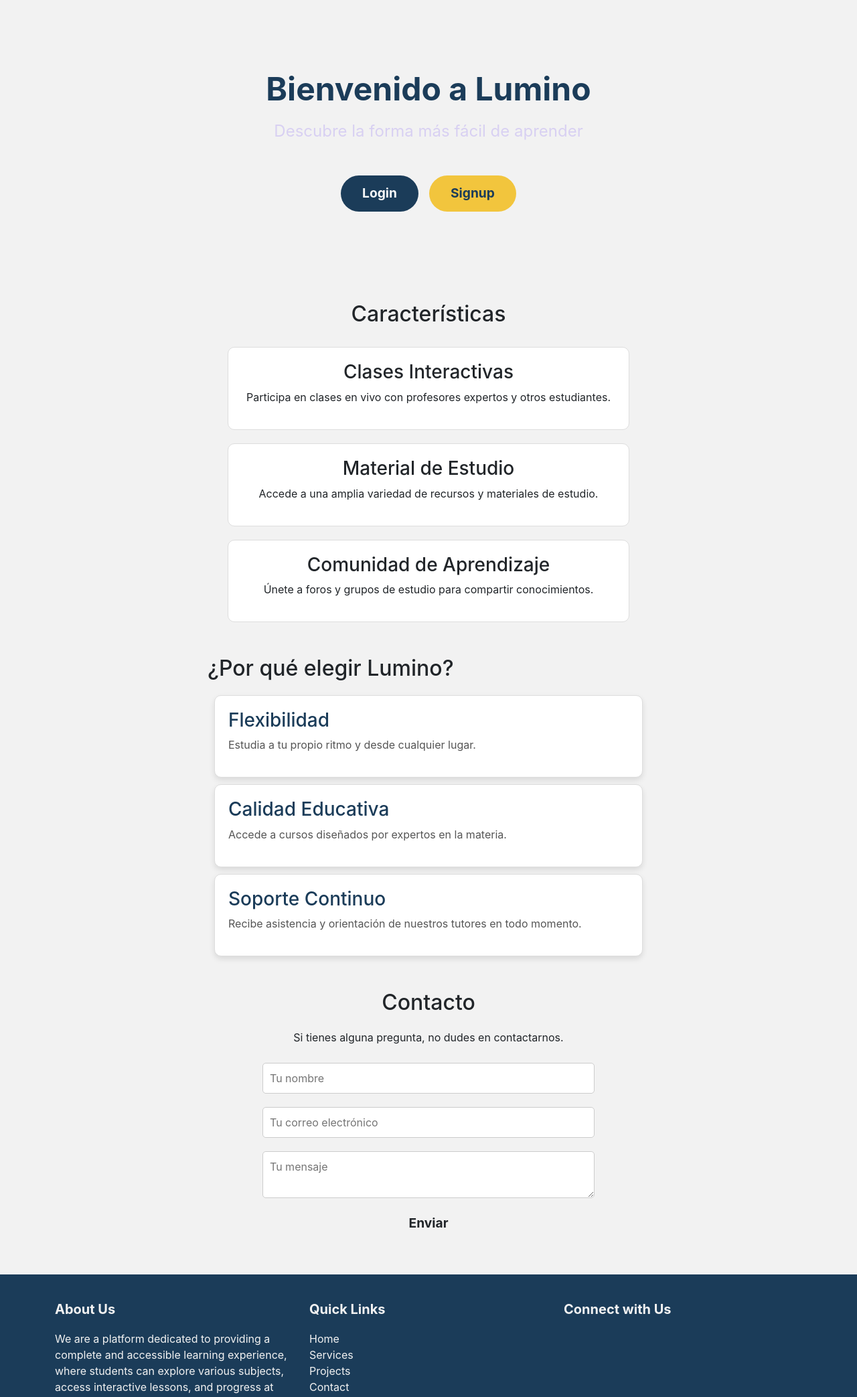
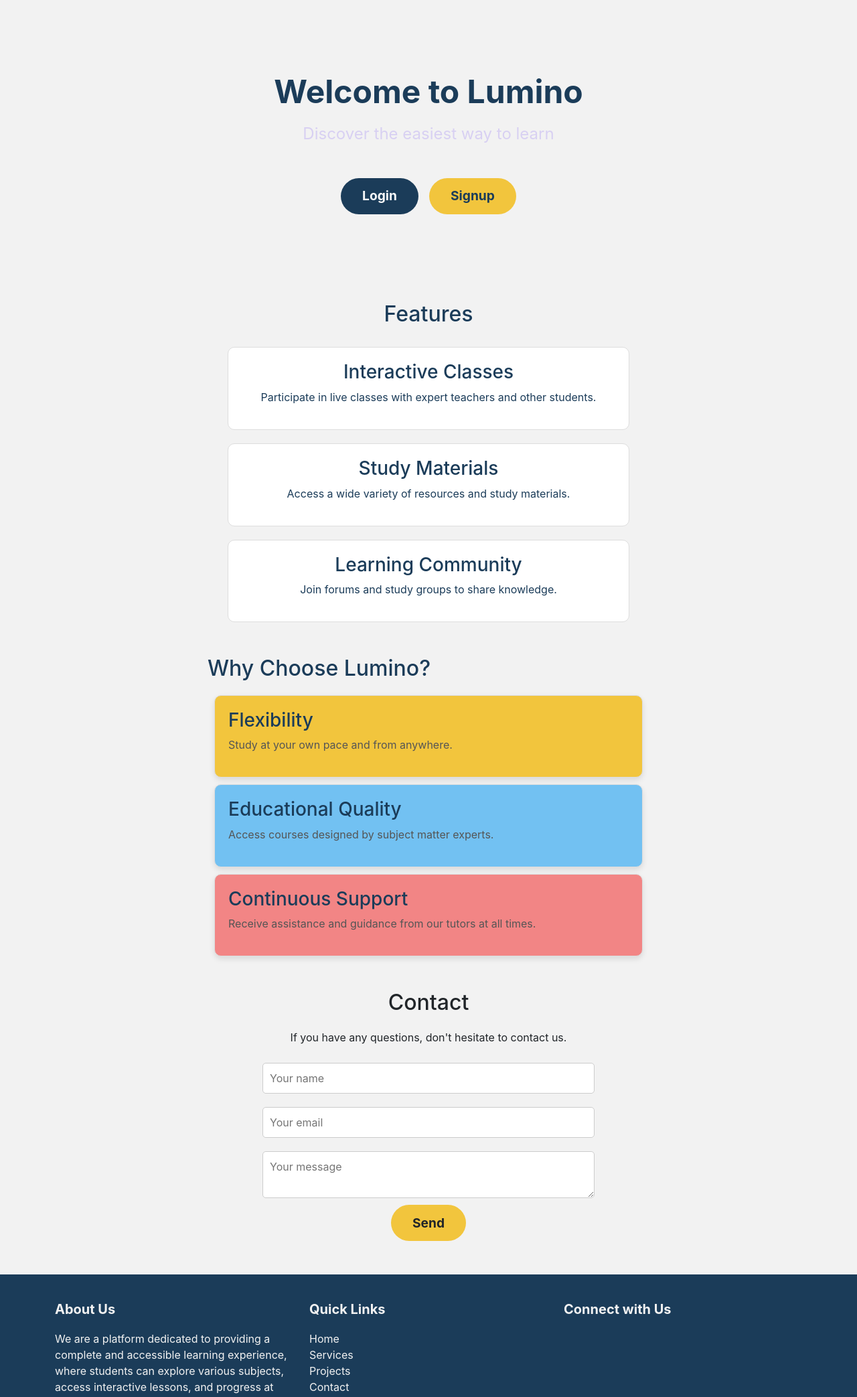
Before and after one commit to jdrguez/lumino, a Django app: page / in a window 1280 px wide. Shown: the part 62-2148 px from the top of the page at 67% size. Run offline with Django 5.2, Linux system fonts and the light colour scheme; some libraries are stand-ins or nearby versions.

Commit message:
finished

```diff
--- a/lumino/shared/templates/landing.html
+++ b/lumino/shared/templates/landing.html
@@ -13,14 +13,12 @@
     {% endfor %}
 </div>
 
-
 {% endif %}
 
-
-
 <div class="hero-section">
-  <h1 class="hero-title">Bienvenido a Lumino</h1>
-  <p class="hero-subtitle">Descubre la forma más fácil de aprender</p>
+    <h1 style="font-size: 2.5rem; color: #F2C53D;"><i class="bi bi-lightbulb-fill"></i></h1>
+  <h1 class="hero-title">Welcome to Lumino</h1>
+  <p class="hero-subtitle">Discover the easiest way to learn</p>
   <div class="btn-container">
     <button class="btn btn-custom btn-login "> <a href={% url "login" %}
         class='text-decoration-none text-light'>Login</a></button>
@@ -29,51 +27,51 @@
 </div>
 
 <section class="features-section">
-  <h2 class="section-title">Características</h2>
+    <h2 class="section-title" style="color: #1b3c59;">Features</h2>
     <div class="features-container">
-      <div class="feature">
-          <h3>Clases Interactivas</h3>
-          <p>Participa en clases en vivo con profesores expertos y otros estudiantes.</p>
+        <div class="feature" style="color: #1b3c59;">
+            <h3>Interactive Classes</h3>
+            <p>Participate in live classes with expert teachers and other students.</p>
         </div>
-      <div class="feature">
-          <h3>Material de Estudio</h3>
-          <p>Accede a una amplia variedad de recursos y materiales de estudio.</p>
+        <div class="feature" style="color: #1b3c59;">
+            <h3>Study Materials</h3>
+            <p>Access a wide variety of resources and study materials.</p>
         </div>
-      <div class="feature">
-          <h3>Comunidad de Aprendizaje</h3>
-          <p>Únete a foros y grupos de estudio para compartir conocimientos.</p>
+        <div class="feature" style="color: #1b3c59;">
+            <h3>Learning Community</h3>
+            <p>Join forums and study groups to share knowledge.</p>
         </div>
     </div>
 </section>
 
 <section id="why-choose" class="why-choose-section">
-                <h2 class="section-title">¿Por qué elegir Lumino?</h2>
+    <h2 class="section-title" style="color: #1b3c59;">Why Choose Lumino?</h2>
     <div class="why-choose-container">
-                    <div class="reason">
-                        <h3>Flexibilidad</h3>
-                        <p>Estudia a tu propio ritmo y desde cualquier lugar.</p>
+        <div class="reason" style="background-color: #F2C53D; color: #1b3c59;">
+            <h3>Flexibility</h3>
+            <p>Study at your own pace and from anywhere.</p>
         </div>
-                    <div class="reason">
-                        <h3>Calidad Educativa</h3>
-                        <p>Accede a cursos diseñados por expertos en la materia.</p>
+        <div class="reason" style="background-color: #72C1F2; color: #1b3c59;">
+            <h3>Educational Quality</h3>
+            <p>Access courses designed by subject matter experts.</p>
         </div>
-                    <div class="reason">
-                        <h3>Soporte Continuo</h3>
-                        <p>Recibe asistencia y orientación de nuestros tutores en todo momento.</p>
+        <div class="reason" style="background-color: #F28585; color: #1b3c59;">
+            <h3>Continuous Support</h3>
+            <p>Receive assistance and guidance from our tutors at all times.</p>
         </div>
     </div>
 </section>
 
 <section class="contact-section">
-  <h2 class="section-title">Contacto</h2>
-  <p>Si tienes alguna pregunta, no dudes en contactarnos.</p>
+    <h2 class="section-title">Contact</h2>
+    <p>If you have any questions, don't hesitate to contact us.</p>
     <form class="contact-form">
-      <input type="text" placeholder="Tu nombre" required>
-      <input type="email" placeholder="Tu correo electrónico" required>
-      <textarea placeholder="Tu mensaje" required></textarea>
-      <button type="submit" class="btn btn-custom">Enviar</button>
+        <input type="text" placeholder="Your name" required>
+        <input type="email" placeholder="Your email" required>
+        <textarea placeholder="Your message" required></textarea>
+        <button type="submit" class="btn btn-custom w-auto" style="background-color: #F2C53D;">Send</button>
+
     </form>
 </section>
 
-
 {% endblock content %}
--- a/lumino/subjects/templates/subjects/subject_list.html
+++ b/lumino/subjects/templates/subjects/subject_list.html
@@ -52,17 +52,19 @@
     </div>
     {% endif %}
     {% if user_enrollments %}
+    <div class="row justify-content-center mt-4" id="mark-display">
         {% if not all_marks %}
             <div class="row justify-content-center mt-4">
                 <div class="col-md-12">
-                    <div class="alert-warning text-center position-relative" role="alert" style="background-color: #ffd900af; color: #2c3e50;">
-                        <button type="button" class="btn-close position-absolute top-0 end-0 m-2" data-bs-dismiss="alert" aria-label="Close"></button>
+                    <div class="alert-warning text-center position-relative py-3" role="alert" style="background-color: #ffd900af; color: #2c3e50;">
+                        <button type="button" class="btn-close position-absolute top-0 end-0 m-2" data-bs-dismiss="alert" aria-label="Close" id="close-btn"></button>
                         <h4 class="alert-heading">Your grades are here.</h4>
                         <p><a href="{% url 'subjects:certificate' %}" class="btn btn-dark" style="background-color: var(--dark-blue)">Download your certificate.</a></p>
                     </div>
                 </div>
             </div>
         {% endif %}
+    </div>
     {% endif %}
 
 </div>
```
Also changed, not shown: lumino/shared/static/shared/style.css (line endings or trailing spaces), 7 other files. Lines whose indentation alone changed are shown as unchanged.
